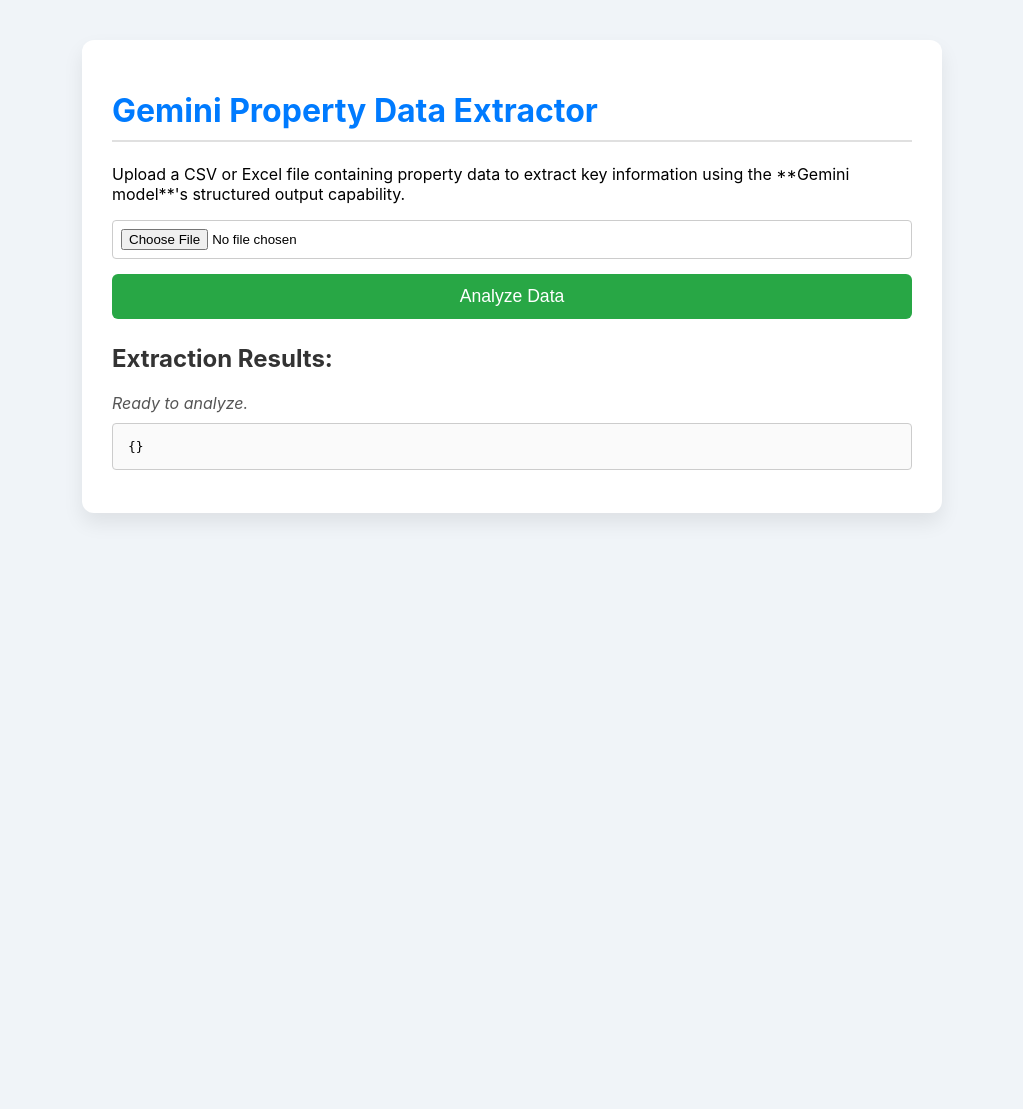
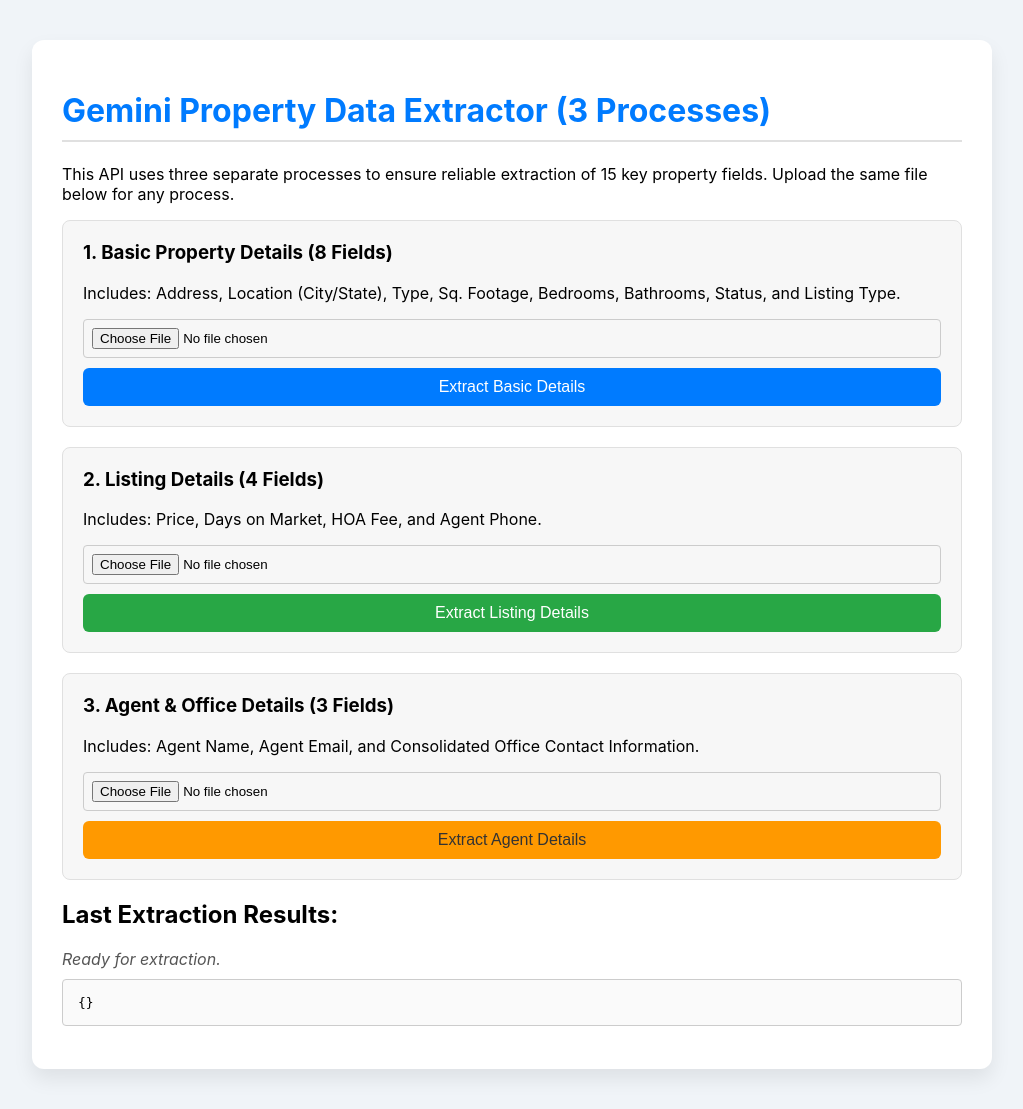
Before and after one commit to AhaanSh/MHacks-2025-, a FastAPI app: page / in a window 1280 px wide. Shown: the whole page, without its empty margins (128-1151 px from the left). Before the commit the page ends 519 px from the top, so only its background shows below. Run offline with FastAPI, Linux system fonts and the light colour scheme.

Commit message:
Gemini fix

```diff
--- a/templates/index.html
+++ b/templates/index.html
@@ -4,80 +4,179 @@
     <meta charset="UTF-8">
     <meta name="viewport" content="width=device-width, initial-scale=1.0">
     <title>{{ title }}</title>
-    <link rel="stylesheet" href="{{ url_for('static', path='/style.css') }}">
     <style>
-        /* Basic inline styling for a better look */
         body { font-family: -apple-system, BlinkMacSystemFont, 'Segoe UI', Roboto, Helvetica, Arial, sans-serif; margin: 0; padding: 40px; background-color: #f0f4f8; }
-        .container { max-width: 800px; margin: auto; padding: 30px; background: white; border-radius: 12px; box-shadow: 0 10px 20px rgba(0,0,0,0.08); }
+        .container { max-width: 900px; margin: auto; padding: 30px; background: white; border-radius: 12px; box-shadow: 0 10px 20px rgba(0,0,0,0.08); }
         h1 { color: #007bff; border-bottom: 2px solid #e0e0e0; padding-bottom: 10px; }
-        form { display: flex; flex-direction: column; gap: 15px; margin-bottom: 25px; }
+        .extraction-block { border: 1px solid #e0e0e0; padding: 20px; margin-bottom: 20px; border-radius: 8px; background-color: #f7f7f7; }
+        form { display: flex; flex-direction: column; gap: 10px; margin-top: 15px; }
         input[type="file"] { padding: 8px; border: 1px solid #ccc; border-radius: 4px; }
-        button { padding: 12px 25px; background-color: #28a745; color: white; border: none; border-radius: 6px; cursor: pointer; font-size: 1.1em; transition: background-color 0.2s; }
-        button:hover { background-color: #1e7e34; }
-        h2 { color: #333; }
-        .result-box { margin-top: 10px; padding: 15px; border: 1px solid #ccc; background: #fafafa; white-space: pre-wrap; font-family: monospace; border-radius: 4px; overflow-x: auto; }
+        button { padding: 10px 20px; color: white; border: none; border-radius: 6px; cursor: pointer; font-size: 1em; transition: background-color 0.2s; }
+        .basic-btn { background-color: #007bff; }
+        .listing-btn { background-color: #28a745; }
+        .agent-btn { background-color: #ff9900; color: #333; }
+        h3 { margin-top: 0; }
+
+        /* Progress Bar Styles */
+        #progressBarContainer {
+            width: 100%;
+            background-color: #e0e0e0;
+            border-radius: 4px;
+            margin-top: 15px;
+            overflow: hidden;
+            height: 25px;
+            display: none;
+        }
+        #progressBar {
+            height: 100%;
+            width: 0%;
+            background-color: #007bff;
+            text-align: center;
+            line-height: 25px;
+            color: white;
+            font-weight: bold;
+            transition: width 0.3s ease;
+        }
+
+        .result-box { margin-top: 10px; padding: 15px; border: 1px solid #ccc; background: #fafafa; white-space: pre-wrap; font-family: monospace; border-radius: 4px; overflow-x: auto; max-height: 400px; }
         .status-message { font-style: italic; color: #555; }
     </style>
 </head>
 <body>
     <div class="container">
         <h1>{{ title }}</h1>
-        <p>Upload a CSV or Excel file containing property data to extract key information using the **Gemini model**'s structured output capability.</p>
+        <p>This API uses three separate processes to ensure reliable extraction of 15 key property fields. Upload the same file below for any process.</p>
 
-        <form id="uploadForm" enctype="multipart/form-data">
-            <input type="file" id="fileInput" name="file" accept=".csv, .xlsx, .xls" required>
-            <button type="submit">Analyze Data</button>
+        <div class="extraction-block">
+            <h3>1. Basic Property Details (8 Fields)</h3>
+            <p>Includes: Address, Location (City/State), Type, Sq. Footage, Bedrooms, Bathrooms, Status, and Listing Type.</p>
+            <form data-endpoint="{{ endpoints.basic }}" data-process-name="Basic Details" class="extraction-form">
+                <input type="file" name="file" accept=".csv, .xlsx, .xls" required>
+                <button type="submit" class="basic-btn">Extract Basic Details</button>
             </form>
+        </div>
 
-        <h2>Extraction Results:</h2>
-        <div id="statusMessage" class="status-message">Ready to analyze.</div>
+        <div class="extraction-block">
+            <h3>2. Listing Details (4 Fields)</h3>
+            <p>Includes: Price, Days on Market, HOA Fee, and Agent Phone.</p>
+            <form data-endpoint="{{ endpoints.listing }}" data-process-name="Listing Details" class="extraction-form">
+                <input type="file" name="file" accept=".csv, .xlsx, .xls" required>
+                <button type="submit" class="listing-btn">Extract Listing Details</button>
+            </form>
+        </div>
+
+        <div class="extraction-block">
+            <h3>3. Agent & Office Details (3 Fields)</h3>
+            <p>Includes: Agent Name, Agent Email, and Consolidated Office Contact Information.</p>
+            <form data-endpoint="{{ endpoints.agent }}" data-process-name="Agent Details" class="extraction-form">
+                <input type="file" name="file" accept=".csv, .xlsx, .xls" required>
+                <button type="submit" class="agent-btn">Extract Agent Details</button>
+            </form>
+        </div>
+
+        <h2>Last Extraction Results:</h2>
+
+        <div id="progressBarContainer">
+            <div id="progressBar">0%</div>
+        </div>
+
+        <div id="statusMessage" class="status-message">Ready for extraction.</div>
         <pre class="result-box" id="results">{}</pre>
 
     </div>
 
     <script>
-        document.getElementById('uploadForm').addEventListener('submit', async function(event) {
+        const CHUNK_SIMULATION_TIME_MS = 2500;
+
+        document.querySelectorAll('.extraction-form').forEach(form => {
+            form.addEventListener('submit', async function(event) {
                 event.preventDefault();
 
-            const fileInput = document.getElementById('fileInput');
+                const fileInput = form.querySelector('input[type="file"]');
                 const resultsBox = document.getElementById('results');
                 const statusMessage = document.getElementById('statusMessage');
-            const endpoint = "{{ endpoint_url }}"; // Get the API URL from the context
+                const progressBarContainer = document.getElementById('progressBarContainer');
+                const progressBar = document.getElementById('progressBar');
+                const endpoint = form.getAttribute('data-endpoint');
+                const processName = form.getAttribute('data-process-name');
 
                 if (fileInput.files.length === 0) {
                     statusMessage.textContent = "Please select a file.";
                     return;
                 }
 
+                // --- 1. Start Progress Bar ---
+                progressBarContainer.style.display = 'block';
+                progressBar.style.width = '0%';
+                progressBar.textContent = '0%';
+                progressBar.style.backgroundColor = '#007bff';
+
+                statusMessage.textContent = `${processName}: Starting data analysis...`;
+                resultsBox.textContent = "{}";
+
                 const formData = new FormData();
                 formData.append('file', fileInput.files[0]);
 
-            statusMessage.textContent = "Analyzing data with Gemini... This may take several seconds.";
-            resultsBox.textContent = "{}"; // Clear previous results
+                // Progress simulation setup
+                const totalSimulatedSteps = 10;
+                let currentStep = 0;
 
+                const intervalId = setInterval(() => {
+                    if (currentStep < totalSimulatedSteps) {
+                        currentStep++;
+                        const percent = Math.min(99, Math.round((currentStep / totalSimulatedSteps) * 100));
+                        progressBar.style.width = percent + '%';
+                        progressBar.textContent = percent + '% (Processing)';
+                        statusMessage.textContent = `${processName}: Chunk processing in progress...`;
+                    }
+                    if (currentStep >= totalSimulatedSteps) {
+                        clearInterval(intervalId);
+                    }
+                }, CHUNK_SIMULATION_TIME_MS);
+
+                // --- 2. Fetch API Call ---
                 try {
                     const response = await fetch(endpoint, {
                         method: 'POST',
                         body: formData
-                    // Content-Type is handled automatically by the browser for FormData
                     });
+
+                    clearInterval(intervalId);
 
                     const data = await response.json();
 
                     if (response.ok) {
-                    statusMessage.textContent = "Analysis Complete. Extracted properties shown below:";
-                    // Display the extracted, formatted JSON data
+                        // Success: Final update to 100%
+                        progressBar.style.width = '100%';
+                        progressBar.textContent = '100% - Done!';
+
+                        statusMessage.textContent = `Extraction Complete for ${processName}. Found ${data.extracted_properties.length} records.`;
                         resultsBox.textContent = JSON.stringify(data, null, 2);
                     } else {
-                    statusMessage.textContent = `Error (${response.status}): Could not process file.`;
-                    // Display the full error response from the server
+                        // Error: Set progress bar to red
+                        progressBar.style.width = '100%';
+                        progressBar.style.backgroundColor = '#dc3545';
+                        progressBar.textContent = 'ERROR';
+
+                        statusMessage.textContent = `ERROR (${response.status}): Could not process data. Check console for details.`;
                         resultsBox.textContent = JSON.stringify(data, null, 2);
                     }
 
                 } catch (error) {
-                statusMessage.textContent = "Network Error. Ensure the server is running.";
+                    clearInterval(intervalId);
+                    progressBar.style.width = '100%';
+                    progressBar.style.backgroundColor = '#dc3545';
+                    progressBar.textContent = 'Network Error';
+
+                    statusMessage.textContent = "Network Error. Ensure the server is running and the API key is valid.";
                     resultsBox.textContent = `Detailed Error: ${error}`;
                 }
+
+                // Reset progress tracking after a brief delay
+                setTimeout(() => {
+                    progressBarContainer.style.display = 'none';
+                }, 5000);
+            });
         });
     </script>
 </body>
```
Also changed, not shown: api_app.py (+137 -88 lines), 1 other file. Lines whose indentation alone changed are shown as unchanged.
